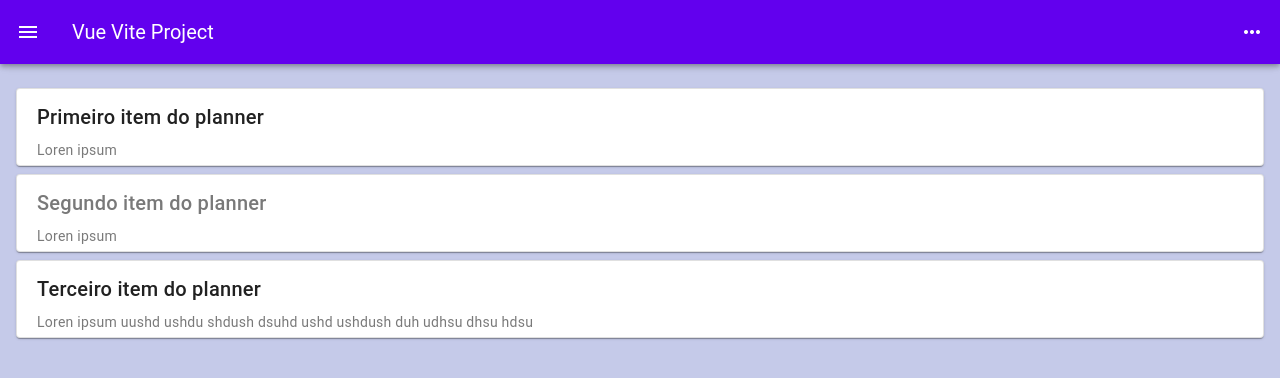
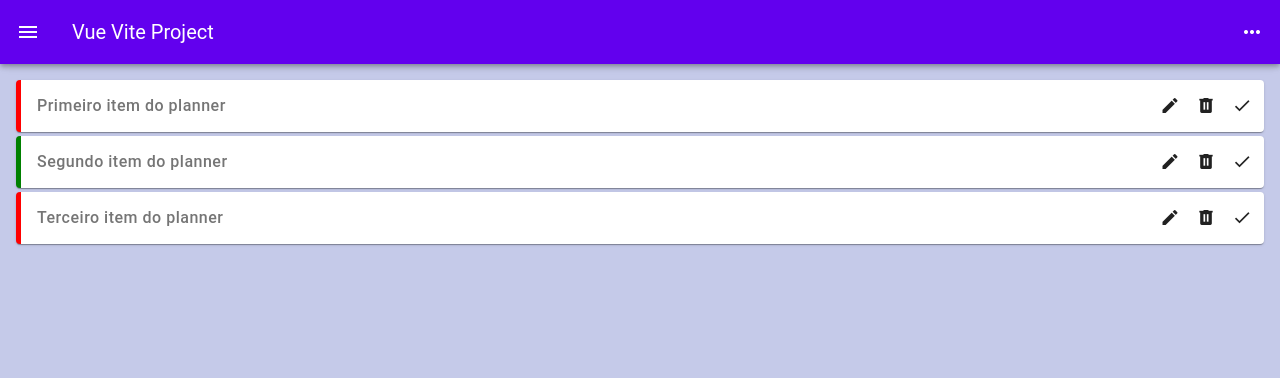
Before and after one commit to betogroo/vite-planner, a Vue app: page / in a window 1280 px wide. Shown: the top 378 px of the page. Built offline with nearby package versions, Linux system fonts and the light colour scheme; data requests are answered from the project's data file.

Commit message:
feat: add project card to project list

```diff
--- a/src/components/ProjectList.vue
+++ b/src/components/ProjectList.vue
@@ -1,5 +1,6 @@
 <script setup lang="ts">
 import useProject from '@/composables/useProject'
+import ProjectCard from './ProjectCard.vue'
 const { projects, error, fetchProject } = useProject()
 await fetchProject()
 </script>
@@ -9,16 +10,20 @@ await fetchProject()
     <v-alert type="error">{{ `${error.code} - ${error.message}` }}</v-alert>
   </div>
   <template v-else-if="projects.length">
-    <v-card
-      :disabled="item.complete"
-      :border="true"
-      class="pa-1 my-2"
-      v-for="item in projects"
-      :key="item.id"
-    >
-      <v-card-title class="text-h6">{{ item.title }}</v-card-title>
-      <v-card-subtitle>{{ item.details }}</v-card-subtitle>
-    </v-card>
+    <ProjectCard
+      :item="project"
+      v-for="project in projects"
+      :key="project.id"
+    />
   </template>
   <v-alert v-else type="warning">No data</v-alert>
 </template>
+
+<style lang="scss" scoped>
+.card-border {
+  border-left: 5px solid red;
+}
+.complete {
+  border-left-color: green;
+}
+</style>
```
